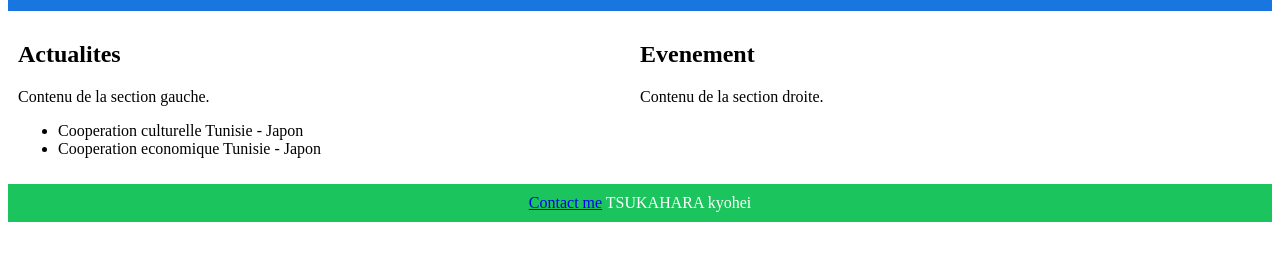
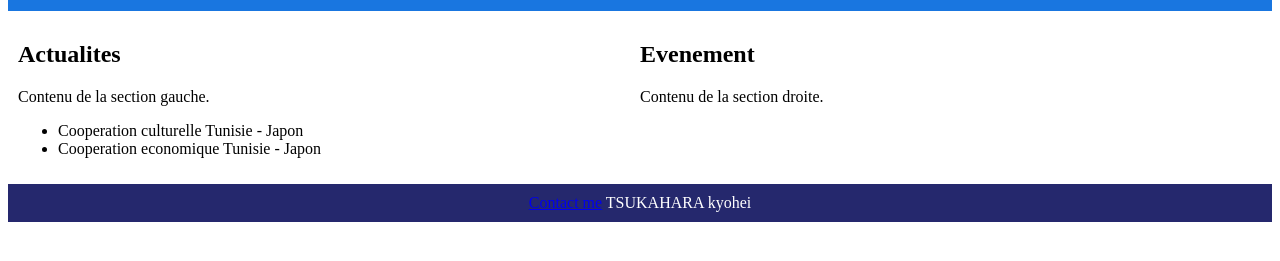
Before and after one commit to 1999kyohei/1999kyohei.github.io, a plain HTML site: page index.html in a window 1280 px wide. Shown: the part 97-358 px from the top of the page. Drawn offline with Linux system fonts and the light colour scheme.

Commit message:
Update index.html

```diff
--- a/index.html
+++ b/index.html
@@ -30,7 +30,7 @@
 
     </div>
     <!-- Div pour le pied de page -->
-    <div style="clear: both; background-color: #1bc45c; color: white; padding: 10px; text-align:
+    <div style="clear: both; background-color: #25286d; color: white; padding: 10px; text-align:
 center;">
         <a href="kyohei.tsukahara-2@mofa.go.jp">Contact me</a> TSUKAHARA kyohei
 
```
